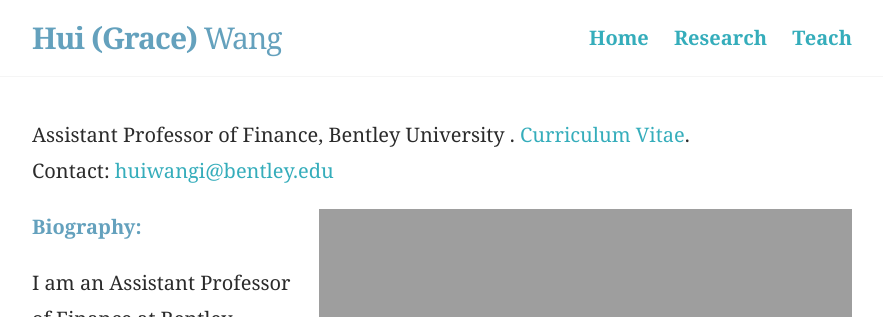
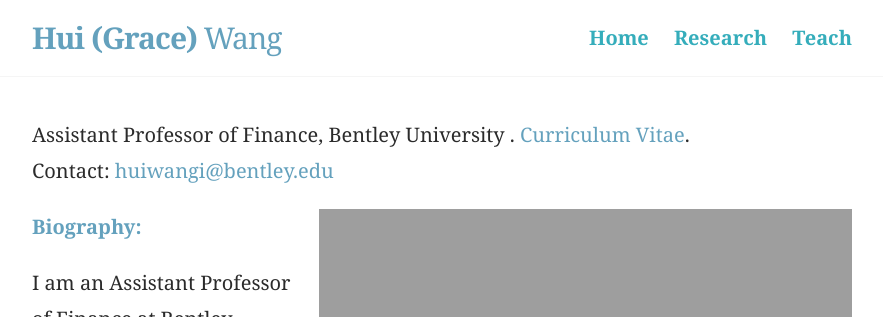
Before and after one commit to huigracewang/homepage, a Jekyll site: the page built from index.md, in a window 1280 px wide. Shown: the top 317 px of the page, without its empty margins (198-1081 px from the left). Built offline with Jekyll 4.4.1, drawn with Linux system fonts in a browser that asks for light colours.

Commit message:
Update _base.scss

```diff
--- a/_sass/_base.scss
+++ b/_sass/_base.scss
@@ -111,11 +111,11 @@ h4 {
  * Links
  */
 a {
-  color: #35adbb;
+  color: #64a1bd;
   text-decoration: none;
 
   &:hover {
-    color: #64a1bd;
+    color: #3f51b5;
     text-decoration: underline;
   }
 }
```
